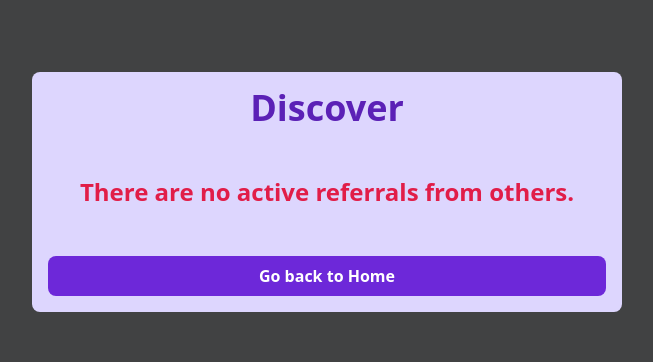
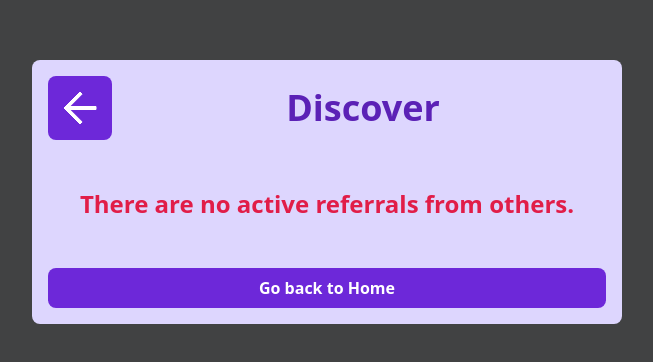
Before and after one commit to 0tt0I/DRP, a Next.js app in the folder app/: page /customer/discover in a window 1280 px wide. Shown: the part 208-570 px from the top of the page, without its empty margins (313-966 px from the left). Built offline with nearby package versions, Linux system fonts and the light colour scheme; no server answers; sample sign-in values are in the browser's storage.

Commit message:
feat: add back button to referrals

```diff
--- a/app/pages/customer/discover.tsx
+++ b/app/pages/customer/discover.tsx
@@ -9,6 +9,7 @@ import { getOtherReferrals } from '../../services/customerInfo'
 import { getAllDiscounts } from '../../services/discountInfo'
 import { getUid } from '../../services/authInfo'
 import registerLocationSetter from '../../services/registerLocationSetter'
+import Header from '../../components/Header'
 
 export default function Referrals () {
   const router = useRouter()
@@ -125,7 +126,7 @@ export default function Referrals () {
       </Dialog>
 
       <div className="flex flex-col gap-2 sm:gap-4 p-2 sm:p-4 lighter-div">
-        <h1 className="font-bold text-center text-4xl text-dark-nonblack">Discover</h1>
+        <Header router={router} text="Discover" />
 
         {referrals.length > 0
           ? referrals.map(ReferralEntry)
```
